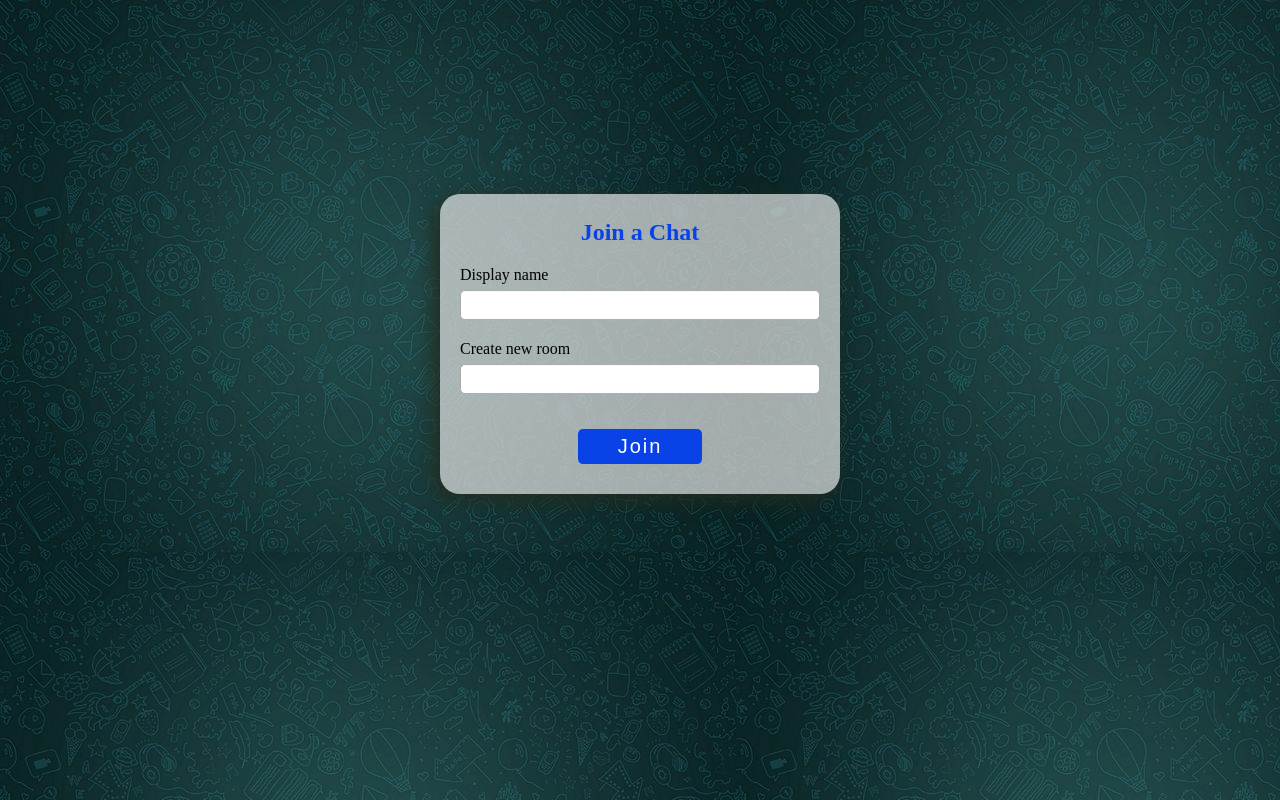
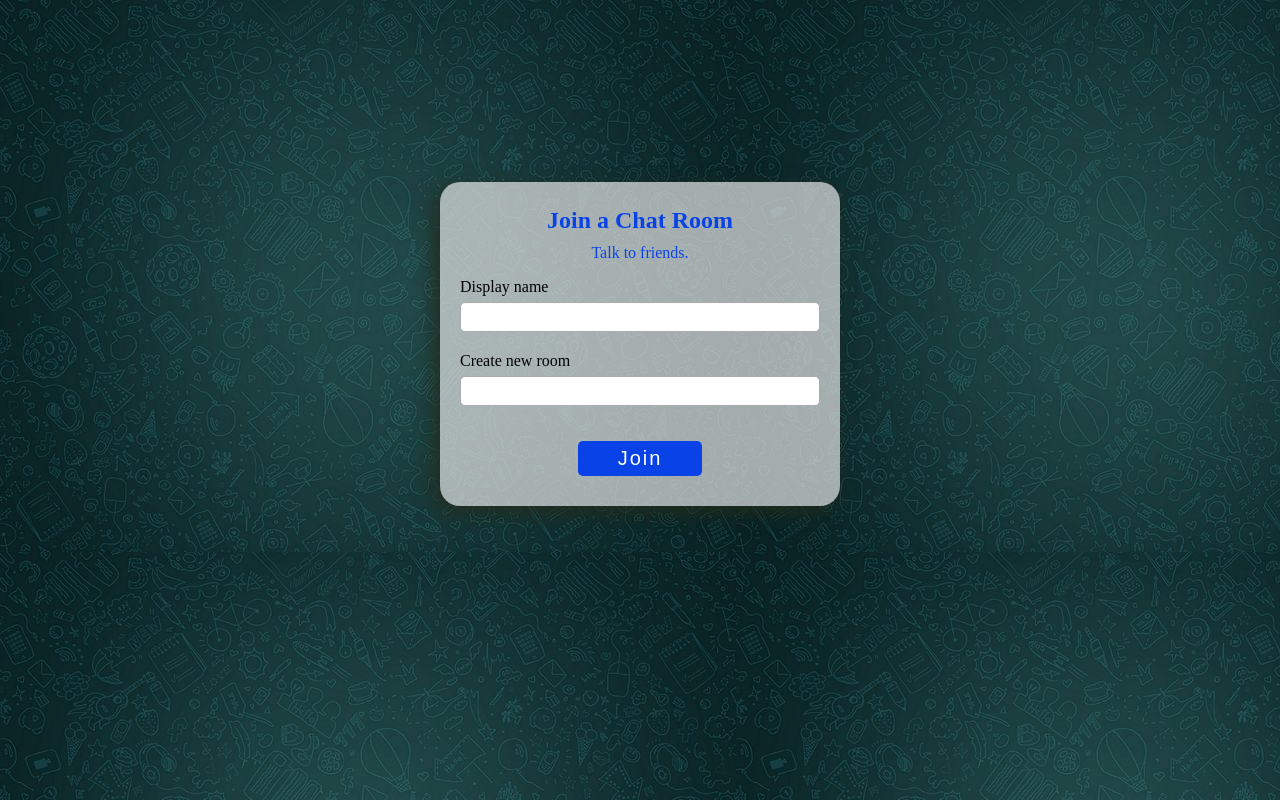
Before and after one commit to crosky1291/node-chat-app, a website: page public/index.html in a window 1280 px wide. Drawn offline with nearby package versions, Linux system fonts and the light colour scheme; no server answers.

Commit message:
changed heading

```diff
--- a/public/index.html
+++ b/public/index.html
@@ -10,7 +10,8 @@
 </head>
 <body>
   <form id="join-chat" action="/chat.html">
-    <h2>Join a Chat</h2>
+    <h2>Join a Chat Room</h2>
+    <p>Talk to friends.</p>
     <div class="form-field">
       <label for="name">Display name</label>
       <input type="text" name="name" autofocus autocomplete="off"/>
--- a/public/styles/main.css
+++ b/public/styles/main.css
@@ -254,6 +254,13 @@ body {
 #join-chat h2 {
   text-align: center;
   color: #0943E8;
+  margin-bottom: 0;
+}
+
+#join-chat>p {
+  text-align: center;
+  color: #0943E8;
+  margin-top: 10px;
 }
 
 .form-field {
```
